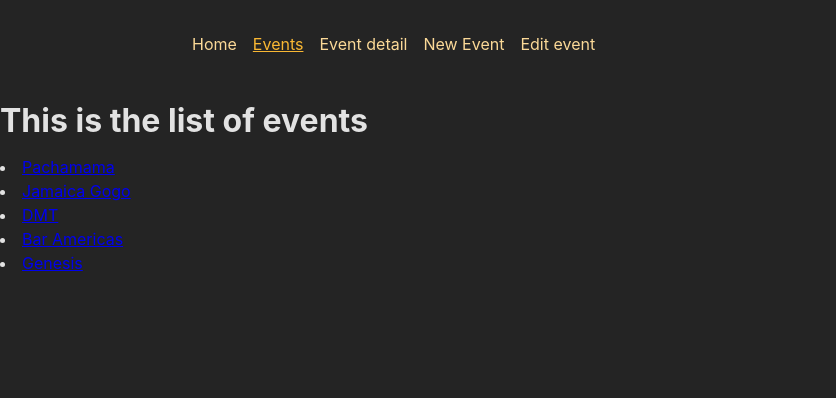
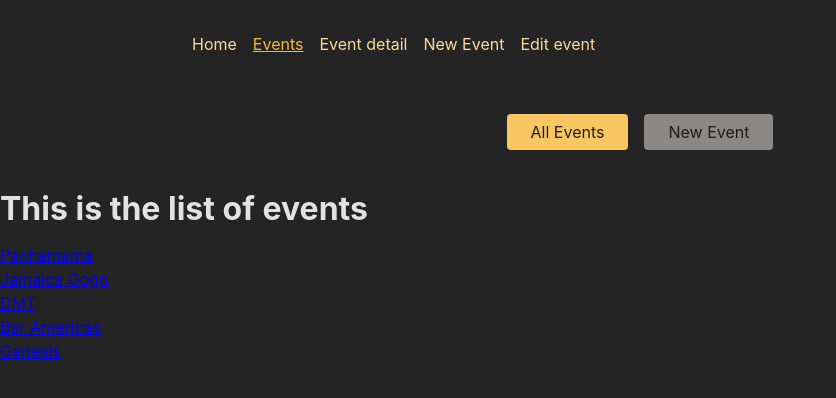
Before and after one commit to Luchohak/advanced-routing-react, a React (Create React App) app in the folder frontend/: page /events in a window 1280 px wide. Shown: the top 398 px of the page, without its empty margins (0-836 px from the left). Built offline with nearby package versions, Linux system fonts and the light colour scheme.

Commit message:
Finish up nested routing and displaying eventId on event detail page

```diff
--- a/frontend/src/App.js
+++ b/frontend/src/App.js
@@ -28,6 +28,7 @@
 import EventDetailPage from "./pages/EventDetail";
 import NewEventPage from "./pages/NewEvent";
 import EditEventPage from "./pages/EditEvent";
+import EventsRootLayout from "./pages/EventsRoot";
 
 const router = createBrowserRouter([
   {
@@ -36,10 +37,16 @@
     errorElement: <ErrorPage />,
     children: [
       { index: true, element: <HomePage /> },
-      { path: "/events", element: <EventsPage /> },
-      { path: "/events/:id", element: <EventDetailPage /> },
-      { path: "/events/new", element: <NewEventPage /> },
-      { path: "/events/:id/edit", element: <EditEventPage /> },
+      {
+        path: "events",
+        element: <EventsRootLayout />,
+        children: [
+          { index: true, element: <EventsPage /> },
+          { path: ":eventId", element: <EventDetailPage /> },
+          { path: "new", element: <NewEventPage /> },
+          { path: ":eventId/edit", element: <EditEventPage /> },
+        ],
+      },
     ],
   },
 ]);
--- a/frontend/src/components/EventsNavigation.js
+++ b/frontend/src/components/EventsNavigation.js
@@ -1,4 +1,5 @@
-import classes from './EventsNavigation.module.css';
+import { NavLink } from "react-router-dom";
+import classes from "./EventsNavigation.module.css";
 
 function EventsNavigation() {
   return (
@@ -6,10 +7,25 @@
       <nav>
         <ul className={classes.list}>
           <li>
-            <a href="/events">All Events</a>
+            <NavLink
+              to="/events"
+              className={({ isActive }) =>
+                isActive ? classes.active : undefined
+              }
+              end
+            >
+              All Events
+            </NavLink>
           </li>
           <li>
-            <a href="/events/new">New Event</a>
+            <NavLink
+              to="/events/new"
+              className={({ isActive }) =>
+                isActive ? classes.active : undefined
+              }
+            >
+              New Event
+            </NavLink>
           </li>
         </ul>
       </nav>
--- a/frontend/src/pages/EventDetail.js
+++ b/frontend/src/pages/EventDetail.js
@@ -1,5 +1,14 @@
+import { useParams } from "react-router-dom";
+
 function EventDetailPage() {
-    return <h1>This shows the Event details</h1>
+  const params = useParams();
+
+  return (
+    <>
+      <h1>This shows the Event details</h1>
+      <p>Event ID: {params.eventId}</p>
+    </>
+  );
 }
 
 export default EventDetailPage;
--- a/frontend/src/pages/Events.js
+++ b/frontend/src/pages/Events.js
@@ -11,11 +11,13 @@
   return (
     <>
       <h1>This is the list of events</h1>
-      {EVENTS.map((event) => (
-        <li key={event.id}>
-          <Link to="">{event.title}</Link>
-        </li>
-      ))}
+      <ul>
+        {EVENTS.map((event) => (
+          <li key={event.id}>
+            <Link to={event.id}>{event.title}</Link>
+          </li>
+        ))}
+      </ul>
     </>
   );
 }
--- /dev/null
+++ b/frontend/src/pages/EventsRoot.js
@@ -0,0 +1,12 @@
+import { Outlet } from 'react-router-dom';
+import EventsNavigation from '../components/EventsNavigation';
+
+function EventsRootLayout () {
+    return <>
+        <EventsNavigation />
+        <Outlet />
+    </>
+
+}
+
+export default EventsRootLayout;
```
